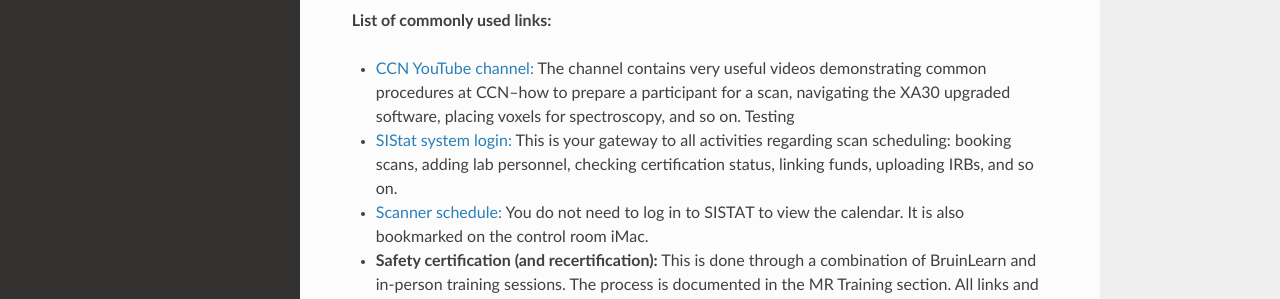
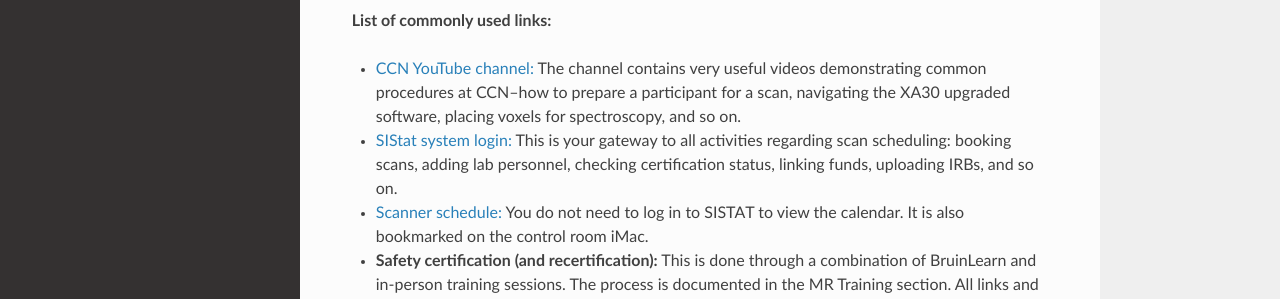
Before and after one commit to CCN-Support/CCN_Wiki, a Sphinx documentation site: the page built from docs/source/index.rst, in a window 1280 px wide and 900 px high. Shown: the part 388-687 px from the top of the window. Built offline with Sphinx 7.4.7 and the Read the Docs theme 3.1.0, drawn with Linux system fonts in a browser that asks for light colours.

Commit message:
Update index.rst

```diff
--- a/docs/source/index.rst
+++ b/docs/source/index.rst
@@ -16,7 +16,7 @@ Contents
 
 **List of commonly used links:**
 
-- `CCN YouTube channel: <https://www.youtube.com/@uclastaglincenterforcognit4262/videos/>`_ The channel contains very useful videos demonstrating common procedures at CCN--how to prepare a participant for a scan, navigating the XA30 upgraded software, placing voxels for spectroscopy, and so on. Testing
+- `CCN YouTube channel: <https://www.youtube.com/@uclastaglincenterforcognit4262/videos/>`_ The channel contains very useful videos demonstrating common procedures at CCN--how to prepare a participant for a scan, navigating the XA30 upgraded software, placing voxels for spectroscopy, and so on.
 - `SIStat system login: <https://www.sistat.ucla.edu/CCNSAS/ShowCalendar.asp#/>`_ This is your gateway to all activities regarding scan scheduling: booking scans, adding lab personnel, checking certification status, linking funds, uploading IRBs, and so on.
 - `Scanner schedule: <https://www.sistat.ucla.edu/CCNSAS/login.asp/>`_ You do not need to log in to SISTAT to view the calendar. It is also bookmarked on the control room iMac.
 - **Safety certification (and recertification):** This is done through a combination of BruinLearn and in-person training sessions. The process is documented in the MR Training section. All links and resources necessary can be found on the `BruinLearn <https://bruinlearn.ucla.edu/>`_ course. If you log in to BruinLearn (using your UCLA credentials) and do not see the Staglin Center Safety course, you are not yet registered for it and will need to enroll yourself using the enrollment link. Lab managers and admin, please make a note of this link for future lab members that need to be safety certified.
```
